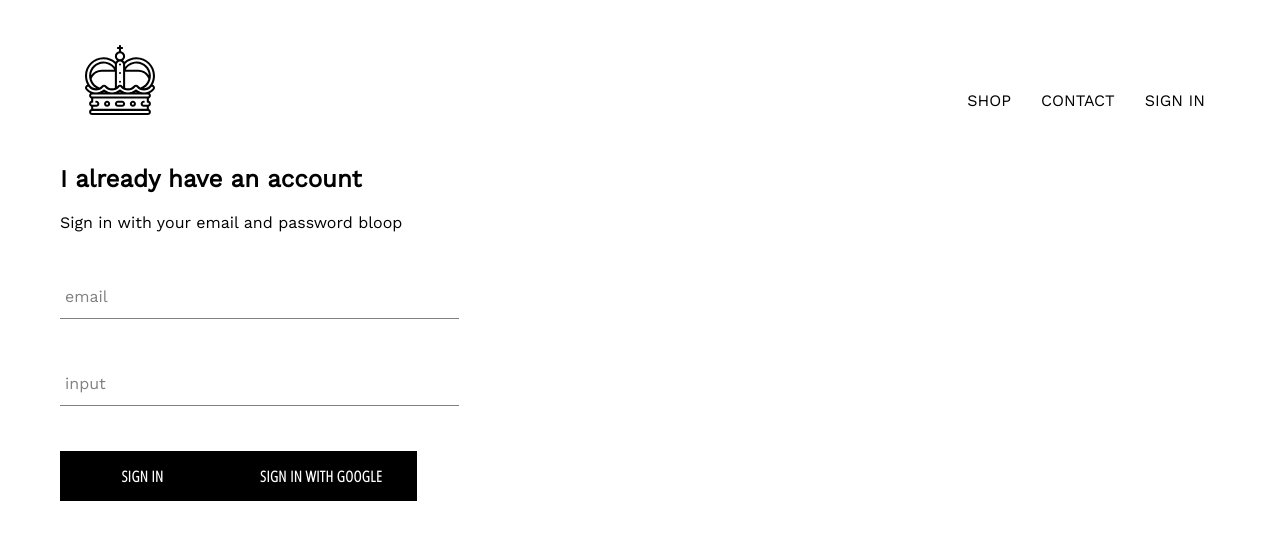
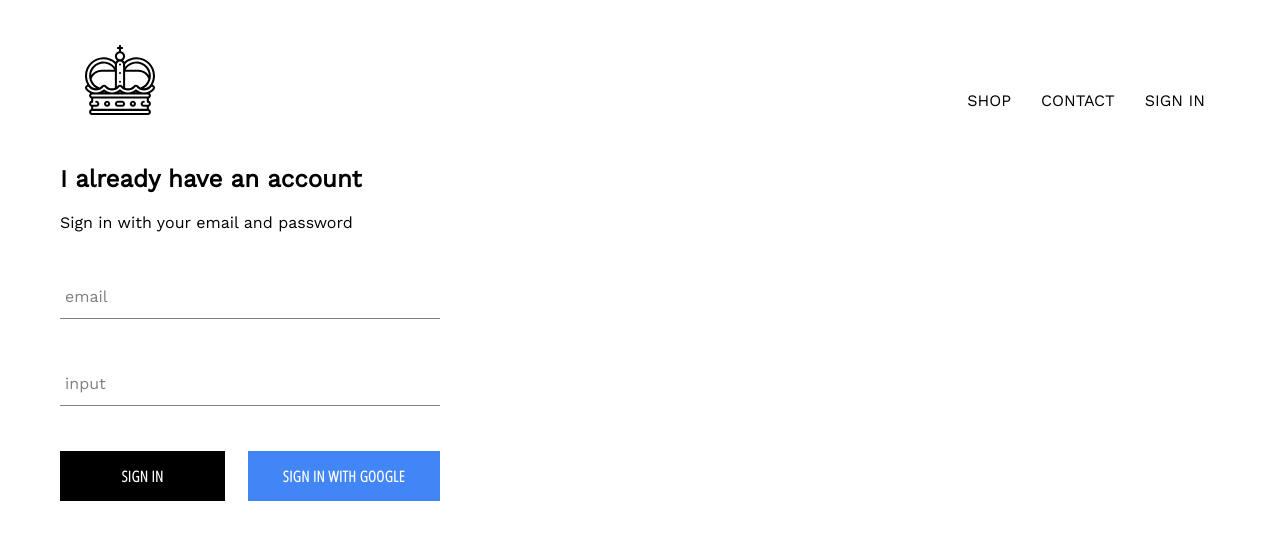
Before and after one commit to orlandobarrera6/crown-clothing, a React (Create React App) app: page /signin in a window 1280 px wide. Shown: the top 540 px of the page. Built offline with nearby package versions, Linux system fonts and the light colour scheme; no server answers; a web font is replaced by a local one.

Commit message:
integrated firebase into application, created sign in page with sign in component and sign in with google

```diff
--- a/src/App.css
+++ b/src/App.css
@@ -8,11 +8,6 @@
 	color: black;
 }
 
-.particles {
-	position: fixed;
-	top: 0;
-	right: 0;
-	bottom: 0;
-	left: 0;
-	z-index: -1;
+* {
+	box-sizing: border-box;
 }
--- a/src/App.js
+++ b/src/App.js
@@ -10,23 +10,45 @@
 import ShopPage from "./pages/shop/shoppage.component";
 import SignInSignUpPage from "./pages/signin-signup/signin-signup.component";
 
-// const particlesOptions = {
-// 	particles: {
-// 		number: {
-// 			value: 200,
-// 			density: {
-// 				enable: true,
-// 				value_area: 800
-// 			}
-// 		}
-// 	}
-// };
+// line 14 gave problems
+import { auth } from "./firebase/firebase.utils";
 
-function App() {
+// I fixed the problem with lines 16 -20 fixed the problem
+// import firebase from "firebase/app";
+// import "firebase/auth";
+// const auth = firebase.auth();
+
+class App extends React.Component {
+	constructor() {
+		super();
+
+		this.state = {
+			currentUser: null
+		};
+	}
+
+	// lines 34 to 43 take care of making our app aware that a user has signed in with google
+	// as well as closing the sign in "subscription"
+
+	unsubscribeFromAuth = null;
+
+	componentDidMount() {
+		this.unsubscribeFromAuth = auth.onAuthStateChanged(user => {
+			this.setState({ currentUser: user });
+
+			console.log(user);
+		});
+	}
+
+	componentWillUnmount() {
+		this.unsubscribeFromAuth();
+	}
+
+	render() {
 		return (
 			<div>
 				{/* <Particles className='particles' params={particlesOptions} /> */}
-			<Header />
+				<Header currentUser={this.state.currentUser} />
 				<Switch>
 					<Route exact path='/' component={HomePage} />
 					<Route path='/shop' component={ShopPage} />
@@ -35,5 +57,6 @@
 			</div>
 		);
 	}
+}
 
 export default App;
--- a/src/components/custom-button/custom-button.component.jsx
+++ b/src/components/custom-button/custom-button.component.jsx
@@ -2,9 +2,12 @@
 
 import "./custom-button.styles.scss";
 
-const CustomButton = ({ children, ...otherProps }) => {
+const CustomButton = ({ children, isGoogleSignIn, ...otherProps }) => {
 	return (
-		<button className='custom-button' {...otherProps}>
+		<button
+			className={`${isGoogleSignIn ? "google-sign-in" : ""} custom-button`}
+			{...otherProps}
+		>
 			{children}
 		</button>
 	);
--- a/src/components/custom-button/custom-button.styles.scss
+++ b/src/components/custom-button/custom-button.styles.scss
@@ -19,4 +19,14 @@
 		color: black;
 		border: 1px solid black;
 	}
+
+	&.google-sign-in {
+		background-color: #4285f4;
+		color: white;
+		&:hover {
+			background-color: #357ae8;
+			color: black;
+			border: 1px solid black;
+		}
+	}
 }
--- a/src/components/header/header.component.jsx
+++ b/src/components/header/header.component.jsx
@@ -1,11 +1,13 @@
 import React from "react";
 import { Link } from "react-router-dom";
+
+import { auth } from "../../firebase/firebase.utils";
 
 import "./header.styles.scss";
 
 import { ReactComponent as Logo } from "../../assets/crown2.svg";
 
-const Header = () => {
+const Header = ({ currentUser }) => {
 	return (
 		<div className='header-container'>
 			<Link className='logo-container' to='/'>
@@ -18,9 +20,16 @@
 				<Link className='option' to='/shop'>
 					CONTACT
 				</Link>
-				<Link className='option' to='/signin'>
-					SIGN IN
-				</Link>
+				{currentUser ? (
+					<div className='option' onClick={() => auth.signOut()}>
+						{" "}
+						SIGN OUT{" "}
+					</div>
+				) : (
+					<Link className='option' to='/signin'>
+						SIGN IN
+					</Link>
+				)}
 			</div>
 		</div>
 	);
--- a/src/components/header/header.styles.scss
+++ b/src/components/header/header.styles.scss
@@ -20,6 +20,7 @@
 
 		.option {
 			padding: 10px 15px;
+			cursor: pointer;
 		}
 	}
 }
--- a/src/components/signin/signin.component.jsx
+++ b/src/components/signin/signin.component.jsx
@@ -33,7 +33,7 @@
 		return (
 			<div className='sign-in'>
 				<h2>I already have an account</h2>
-				<span>Sign in with your email and password bloop</span>
+				<span>Sign in with your email and password</span>
 
 				<form onSubmit={this.handleSubmit}>
 					<FormInput
@@ -54,10 +54,12 @@
 						required
 					/>
 
-					<CustomButton type='submit'>sign in</CustomButton>
-					<CustomButton onClick={signInWithGoogle}>
-						sign in with google
-					</CustomButton>
+					<div className='buttons'>
+						<CustomButton type='submit'>sign in</CustomButton>
+						<CustomButton onClick={signInWithGoogle} isGoogleSignIn>
+							sign in with google
+						</CustomButton>
+					</div>
 				</form>
 			</div>
 		);
--- a/src/components/signin/signin.styles.scss
+++ b/src/components/signin/signin.styles.scss
@@ -1,9 +1,14 @@
 .sign-in {
-	width: 30vw;
+	width: 380px;
 	display: flex;
 	flex-direction: column;
 
 	.title {
 		margin: 10px 0;
 	}
+
+	.buttons {
+		display: flex;
+		justify-content: space-between;
+	}
 }
```
Lines whose indentation alone changed are shown as unchanged.
